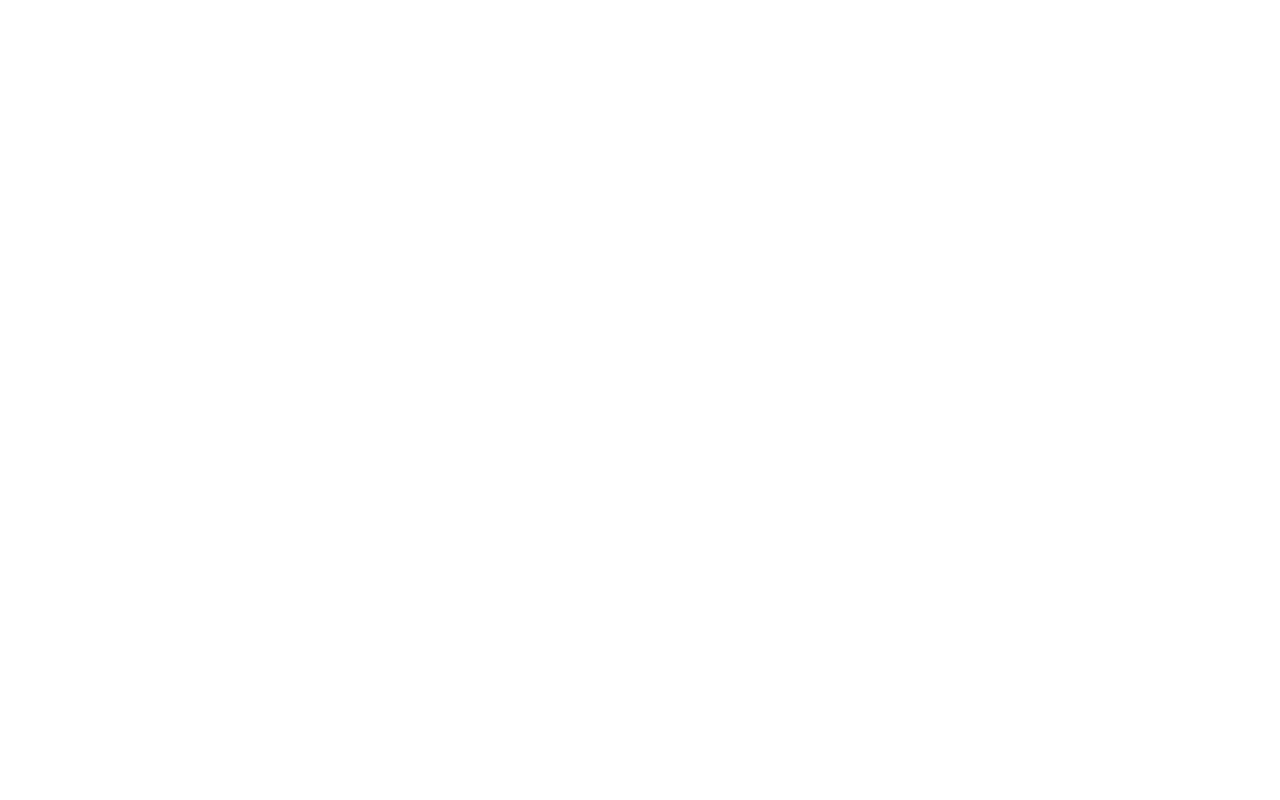
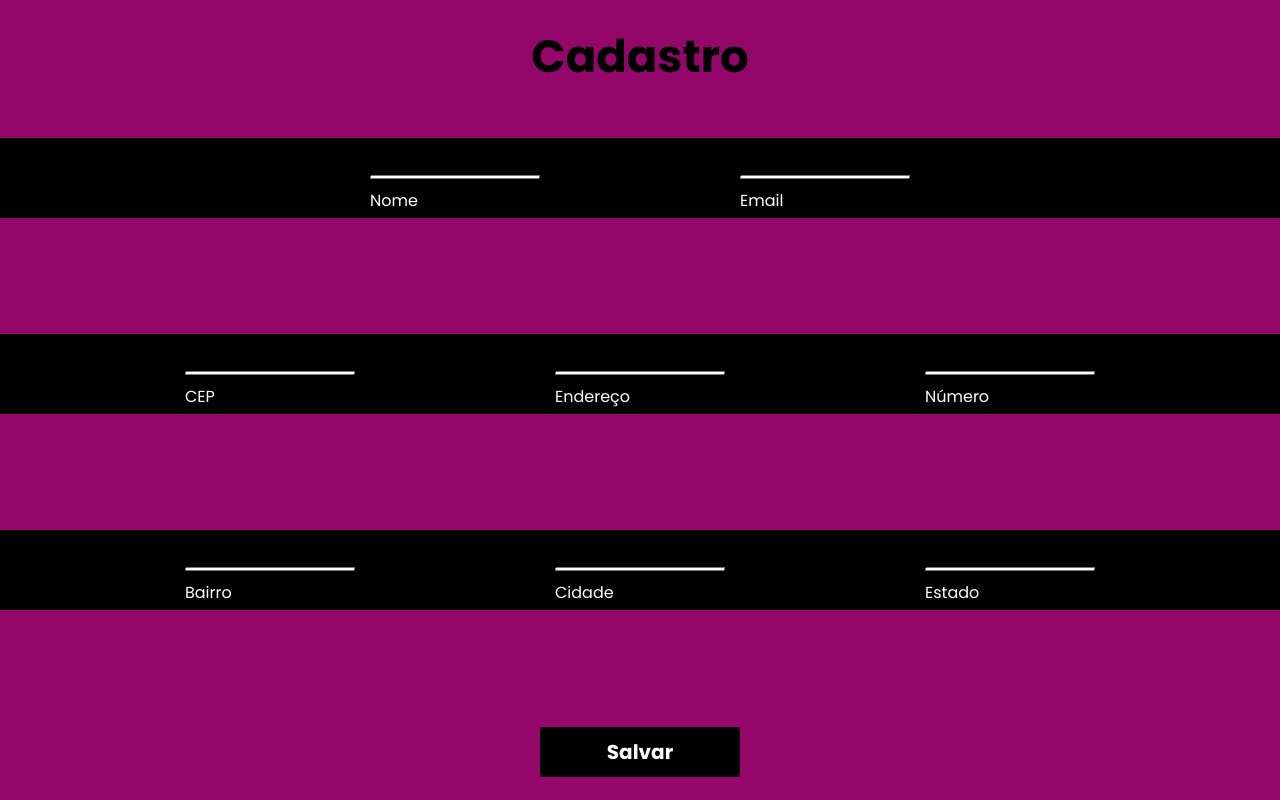
Before and after one commit to dreCezario/api_testes, a plain HTML site: page index.html in a window 1280 px wide. Drawn offline with Linux system fonts and the light colour scheme.

Commit message:
adicionando a estrutura html e os estilos do formulário

```diff
--- a/index.html
+++ b/index.html
@@ -5,9 +5,53 @@
     <meta http-equiv="X-UA-Compatible" content="IE=edge">
     <meta name="viewport" content="width=device-width, initial-scale=1.0">
     <title>Document</title>
+    <link rel="stylesheet" href="style.css">
 </head>
 <body>
-
+    <main class="container">
+        <h1 class="title">Cadastro</h1>
+        <div class="row">
+            <div class="inputBox">
+                <input type="text" id="nome" required>
+                <label for="nome">Nome</label>
+            </div>
+            <div class="inputBox">
+                <input type="email" id="email" required>
+                <label for="email">Email</label>
+            </div>
+        </div>
+        <div class="row">
+            <div class="inputBox">
+                <input type="text" id="cep" required>
+                <label for="cep">CEP</label>
+            </div>
+            <div class="inputBox">
+                <input type="text" id="endereço" required>
+                <label for="nome">Endereço</label>
+            </div>
+            <div class="inputBox">
+                <input type="number" id="numero" required>
+                <label for="numero">Número</label>
+            </div>
+        </div>
+        <div class="row">
+            <div class="inputBox">
+                <input type="text" id="bairro" required>
+                <label for="bairro">Bairro</label>
+            </div>
+            <div class="inputBox">
+                <input type="text" id="estado" required>
+                <label for="cidade">Cidade</label>
+            </div>
+            <div class="inputBox">
+                <input type="text" id="estado" required>
+                <label for="estado">Estado</label>
+            </div>
+        </div>
+        <div class="row-button">
+            <button>Salvar</button>
+        </div>
+    </main>
     <script src="script.js"></script>
 </body>
 </html>
--- /dev/null
+++ b/style.css
@@ -0,0 +1,92 @@
+@import url('https://fonts.googleapis.com/css2?family=Poppins:wght@400;500;600;700;800&display=swap');
+
+*{
+    padding: 0;
+    margin: 0;
+    box-sizing: border-box;
+    font-family: 'Poppins', sans-serif;
+}
+
+:root {
+    --bg-color: rgb(146, 7, 105);
+    --primary-color: #EBCE07
+}
+
+body {
+    background-color: var(--bg-color);
+}
+
+.container {
+    height: 100vh;
+    width: 100%;
+    display: flex;
+    flex-wrap: wrap;
+    align-self: center;
+    justify-content: center;
+    align-items: center;
+}
+
+.container h1 {
+    font-size: 45px;
+}
+
+.row {
+    top: 20px;
+    padding: 0 2%;
+    margin-bottom: 70px;
+    display: flex;
+    flex-wrap: wrap;
+    width: 100%;
+    background-color: black;
+    color: white;
+    height: 80px;
+    flex-direction: row;
+    justify-content: center;
+    align-items: center;
+}
+
+.row-button {
+    color: white;
+    align-items: center;
+}
+
+
+.container button {
+    justify-self: center;
+    width: 200px;
+    height: 50px;
+    border:none;
+    outline: none;
+    cursor: pointer;
+    color: white;
+    background-color: black;
+    font-size: 20px;
+    font-weight: bold;
+    border-radius: 2px;
+}
+
+.inputBox {
+    height: 30px;
+    margin: 0 100px;
+    transition: .5s;
+}
+
+.inputBox label {
+    display: block;
+    cursor: text;
+}
+
+.inputBox input{
+    height: 3px;
+    width: 170px;
+}
+
+.inputBox input:hover{
+    height: 100%;
+    transition: .5s;
+}
+
+.inputBox input:focus,
+.inputBox input:valid {
+    height: 100%;
+}
```
